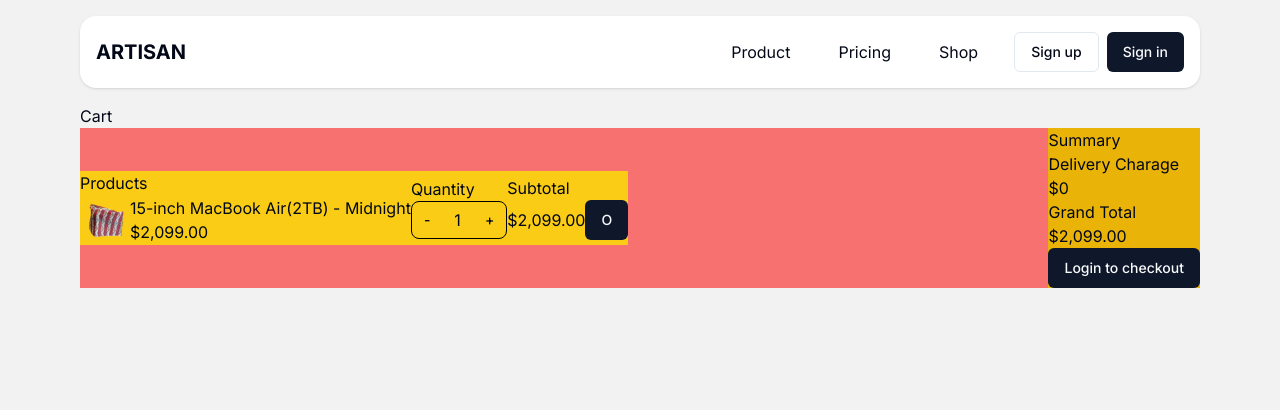
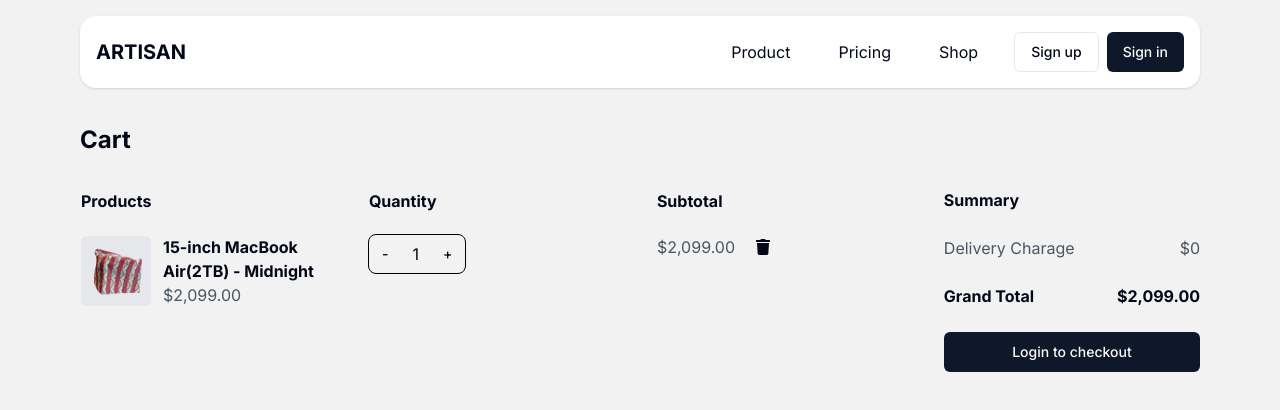
Before and after one commit to bipinkatuwal567/first-hackathon-ecommerce, a Next.js app: page / in a window 1280 px wide. Shown: the top 410 px of the page. Built offline with nearby package versions, Linux system fonts and the light colour scheme.

Commit message:
add cart component

```diff
--- a/src/components/AddToCart.jsx
+++ b/src/components/AddToCart.jsx
@@ -1,27 +1,40 @@
 import Image from "next/image";
 import React from "react";
 import { Button } from "./ui/button";
+import { FaTrash } from "react-icons/fa";
 
 const AddToCart = () => {
   return (
-    <div className="flex flex-col w-full">
-      <h2>Cart</h2>
-      <div className="flex w-full justify-between bg-red-400 items-center">
-        <div className="flex justify-between items-center bg-yellow-400">
+    <div className="mt-5 flex flex-col w-full">
+      <h2 className="text-2xl font-bold">Cart</h2>
+      <div className="mt-8 flex w-full lg:justify-between items-start lg:items-start gap-10 flex-col lg:flex-row">
+        <table className="flex justify-between">
+          <tbody>
+            <tr className="grid grid-cols-3 gap-10 place-items-start ">
+              <th>Products</th>
+              <th>Quantity</th>
+              <th>Subtotal</th>
+            </tr>
+
+            <tr className="mt-5 grid grid-cols-3 w-full place-items-start justify-items-start gap-10">
+              <td className="flex flex-col gap-10 justify-center">
+                <div className="flex items-center gap-3">
+                  <Image
+                    src={"/topi.png"}
+                    height={70}
+                    width={70}
+                    className=" bg-gray-200 rounded-md"
+                  />
                   <div className="flex flex-col">
-            <p>Products</p>
-            <div className="flex items-center">
-              <Image src={"/topi.png"} height={50} width={50} />
-              <div className="flex flex-col">
-                <p>15-inch MacBook Air(2TB) - Midnight</p>
-                <p>$2,099.00</p>
+                    <p className=" font-bold">
+                      15-inch MacBook Air(2TB) - Midnight
+                    </p>
+                    <p className="text-gray-600">$2,099.00</p>
                   </div>
                 </div>
-          </div>
+              </td>
 
-          <div className="flex flex-col">
-            <p>Quantity</p>
-            <div className="flex items-center border border-black rounded-lg gap-3">
+                <td className="flex items-center border border-black rounded-lg gap-0 sm:gap-3">
                   <Button variant="ghost" size="sm">
                     -
                   </Button>
@@ -29,29 +42,28 @@ const AddToCart = () => {
                   <Button variant="ghost" size="sm">
                     +
                   </Button>
+                </td>
+
+              <td className="flex flex-col justify-center">
+                <div className="flex items-center gap-2 md:gap-5">
+                  <p className="text-gray-600">$2,099.00</p>
+                  <FaTrash className="w-4 h-4 cursor-pointer" />
                 </div>
+              </td>
+            </tr>
+          </tbody>
+        </table>
+
+        <div className="flex flex-col w-2/3 md:w-2/4 lg:w-1/3 gap-6">
+          <p className=" font-bold">Summary</p>
+          <div className="flex gap-2 justify-between">
+            <p className="text-gray-600">Delivery Charage</p>
+            <p className="text-gray-600">$0</p>
           </div>
 
-          <div className="flex flex-col">
-            <p>Subtotal</p>
-            <div className="flex items-center">
-              <p>$2,099.00</p>
-              <Button>O</Button>
-            </div>
-          </div>
-        </div>
-
-
-        <div className="flex flex-col bg-yellow-500">
-          <p>Summary</p>
-          <div>
-            <p>Delivery Charage</p>
-            <p>$0</p>
-          </div>
-
-          <div>
-            <p>Grand Total</p>
-            <p>$2,099.00</p>
+          <div className="flex gap-2 justify-between">
+            <p className="font-bold">Grand Total</p>
+            <p className="font-bold">$2,099.00</p>
           </div>
 
           <Button>Login to checkout</Button>
```
Lines whose indentation alone changed are shown as unchanged.
